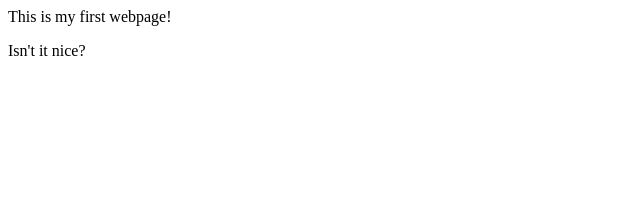
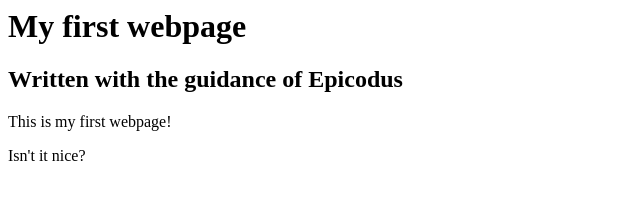
Before and after one commit to agro23/my-first-webpage, a plain HTML site: page my-first-webpage.html in a window 1280 px wide. Shown: the whole page, without its empty margins (0-640 px from the left). Drawn offline with Linux system fonts and the light colour scheme.

Commit message:
add header block elements

```diff
--- a/my-first-webpage.html
+++ b/my-first-webpage.html
@@ -1,2 +1,8 @@
+<html>
+<body>
+<h1>My first webpage</h1>
+<h2>Written with the guidance of Epicodus</h2>
 <p>This is my first webpage!</p>
 <p>Isn't it nice?</p>
+</body>
+</html>
```
